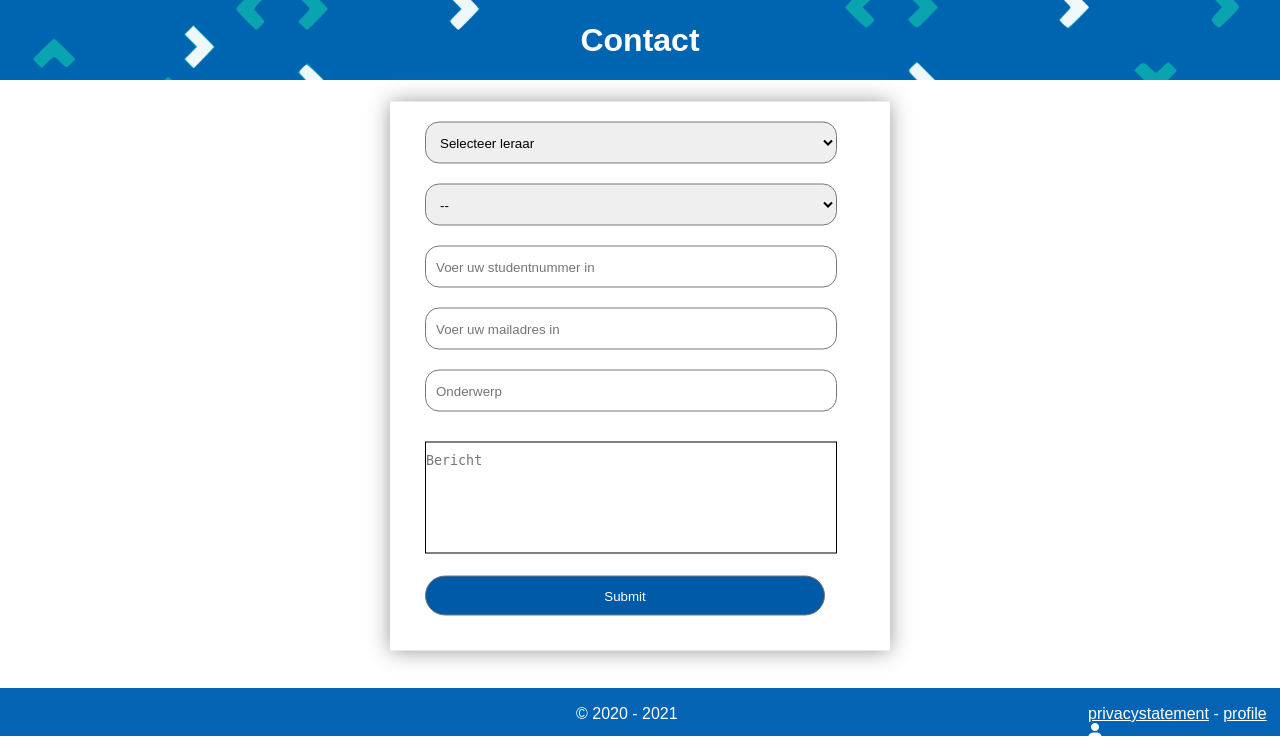
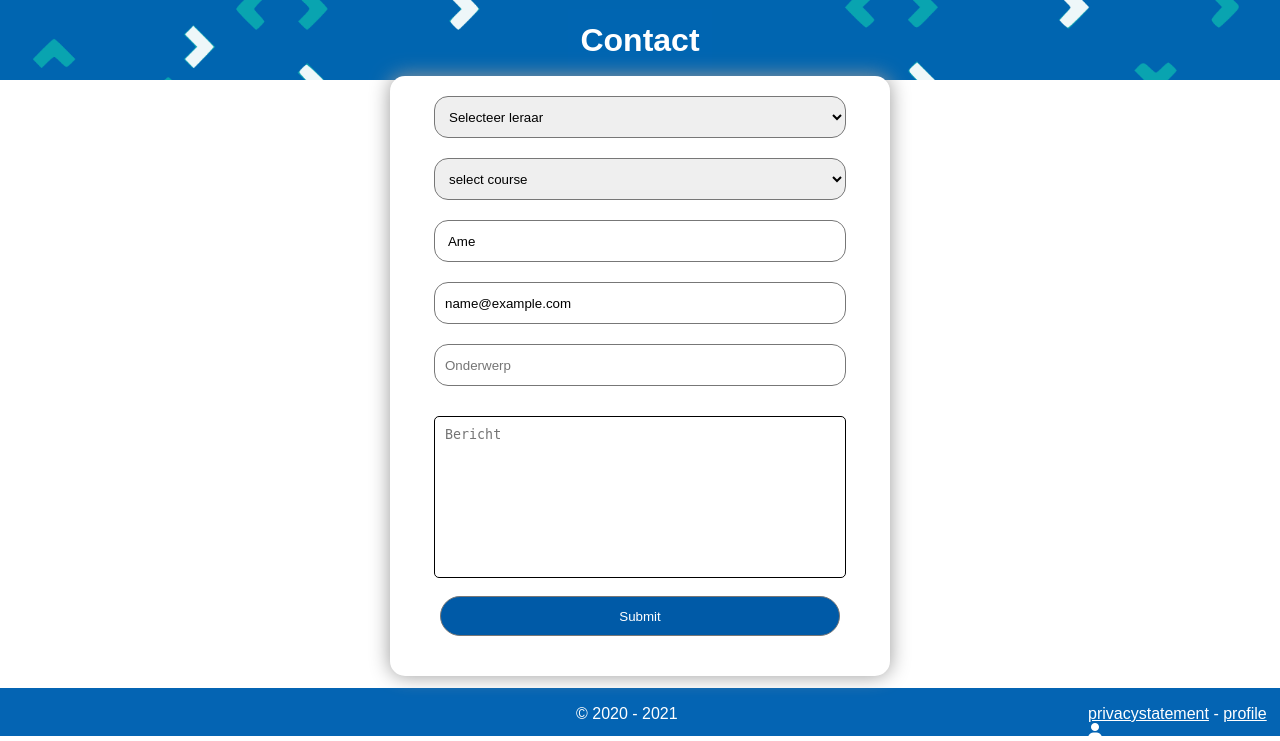
Before and after one commit to Tamara-Kidv/Studentenplatform, a PHP site: page /?Contact in a window 1280 px wide. Shown: the part 64-805 px from the top of the page. Run offline with PHP 8.4, Linux system fonts and the light colour scheme; the visitor is signed in with stand-in values (Sample User, id 1); some libraries are stand-ins or nearby versions.

Commit message:
Changed contactform
Added second screen to contact form, and made a mailing system possible, if we had a mailing server.

```diff
--- a/Contact/contact.php
+++ b/Contact/contact.php
@@ -1,23 +1,32 @@
-
  &nbsp;&nbsp;
   <!-- Spacing tussen banner -->
   <head>
     <link rel="stylesheet" href="../style.css">
+    <?php
+		$email = $_SESSION['email'];
+		$emailsearch = strpos($email, '@');
+		$naam1 = substr($email, 0, $emailsearch);
+		$emailsearch2 = strpos($naam1, '.');
+		$naam2 = substr($naam1, 0, $emailsearch2);
+		$emailsearch3 = ($emailsearch2 + 1);
+		$naam3 = substr($naam1, $emailsearch3);
+		$Anaam = str_replace('.', ' ', $naam3)
+	  ?>
   </head>
   <body class="bodycontact">
     <div class="contact-box">
-      <form class="contact-form" action="index.php?contactform.php" method="POST">
+      <form class="contact-form" action="contact/contactform.php" method="POST">
           <div class="grid=item-1">
           <div class="lerarencontact">
-            <select id="contactleraren" class="contactleraren"name="contactleraren" onchange="insertOptions(contactleraren,'contactcourse')" required>
+            <select id="contactleraren" class="contactleraren" name="contactleraren" onchange="insertOptions(contactleraren,'contactcourse')" required>
                 <option value="" disabled selected>Selecteer leraar</option>
-                <option value="raymondblankestijn">Raymond Blankestijn</option>
-                <option value="gerjanvanoenen">Gerjan van Oenen</option>
-                <option value="albertdejonge">Albert de Jonge</option>
-                <option value="renevanlaan">Rene van Laan</option>
-                <option value="jandoornbos">Jan Doornbos</option>
-                <option value="robloves">Rob Loves</option>
-                <option value="robsmit">Rob Smit</option>
+                <option value="Raymond Blankestijn">Raymond Blankestijn</option>
+                <option value="Gerjan van Oenen">Gerjan van Oenen</option>
+                <option value="Albert de Jonge">Albert de Jonge</option>
+                <option value="Rene Laan">Rene van Laan</option>
+                <option value="Jan Doornbos">Jan Doornbos</option>
+                <option value="Rob Loves">Rob Loves</option>
+                <option value="Rob Smit">Rob Smit</option>
             </select>
           </div>
         </div>
@@ -26,18 +35,18 @@
       <div class="grid=item-2">
         <div class="courses">
           <select id="contactcourse" class="contactcourse" name="contactcourse" required>
-              <option value="">--</option>
+              <option value="">select course</option>
             </select>
         </div>
       </div>
 
           <!-- Select courses -->
 
-        <form class="contact-form" action="index.php?contactform.php" method="POST">
-          <input type="text" class="inputfield" placeholder="Voer uw studentnummer in" required >
-          <input type="email" class="inputfield" placeholder="Voer uw mailadres in" required >
-          <input type="text" class="inputfield" name="onderwerpcontact" placeholder="Onderwerp">
-          <textarea name="message" class="inputtextcontact" placeholder="Bericht"></textarea>
+        <form class="contact-form" action="contact/contactform.php" method="POST">
+          <input type="text" class="inputfield" value="<?php echo ucwords($naam2. " " .$Anaam); ?>" name="name" required readonly>
+          <input type="email" class="inputfield" name="email" value="<?=$_SESSION['email']?>" required readonly>
+          <input type="text" class="inputfield" name="onderwerpcontact" placeholder="Onderwerp" required autocomplete="off">
+          <textarea name="message" class="inputtextcontact" placeholder="Bericht" required></textarea>
           <input class="submitcontact" type="submit" value="Submit">
         </form>
             <!-- Subject, textarea and the submit button -->
@@ -55,7 +64,7 @@
   function insertOptions(contactleraren,contactcourse) {
     var contactleraren = document.getElementById('contactleraren');
     var contactcourse = document.getElementById('contactcourse');
-    if (contactleraren.options[contactleraren.selectedIndex].value== "gerjanvanoenen") {
+    if (contactleraren.options[contactleraren.selectedIndex].value== "Gerjan van Oenen") {
       var opt1 = document.createElement('option');
       var opt2 = document.createElement('option');
       opt1.value = "PHP";
@@ -66,7 +75,7 @@
       contactcourse.add(opt1);
       contactcourse.add(opt2);
     }
-    else if (contactleraren.options[contactleraren.selectedIndex].value== "raymondblankestijn") {
+    else if (contactleraren.options[contactleraren.selectedIndex].value== "Raymond Blankestijn") {
       var opt1 = document.createElement('option');
       var opt2 = document.createElement('option');
       opt1.value = "Project";
@@ -77,7 +86,7 @@
       contactcourse.add(opt1);
       contactcourse.add(opt2);
     }
-    else if (contactleraren.options[contactleraren.selectedIndex].value== "renevanlaan") {
+    else if (contactleraren.options[contactleraren.selectedIndex].value== "Rene Laan") {
       var opt1 = document.createElement('option');
       var opt2 = document.createElement('option');
       opt1.value = "Informatiemanagement";
@@ -85,7 +94,7 @@
       removeAll(contactcourse);
       contactcourse.add(opt1);
     }
-    else if (contactleraren.options[contactleraren.selectedIndex].value== "robloves") {
+    else if (contactleraren.options[contactleraren.selectedIndex].value== "Rob Loves") {
       var opt1 = document.createElement('option');
       var opt2 = document.createElement('option');
       opt1.value = "Informatiemanagement";
@@ -93,7 +102,7 @@
       removeAll(contactcourse);
       contactcourse.add(opt1);
     }
-    else if (contactleraren.options[contactleraren.selectedIndex].value== "jandoornbos") {
+    else if (contactleraren.options[contactleraren.selectedIndex].value== "Jan Doornbos") {
       var opt1 = document.createElement('option');
       var opt2 = document.createElement('option');
       opt1.value = "HTML";
@@ -101,7 +110,7 @@
       removeAll(contactcourse);
       contactcourse.add(opt1);
     }
-    else if (contactleraren.options[contactleraren.selectedIndex].value== "albertdejonge") {
+    else if (contactleraren.options[contactleraren.selectedIndex].value== "Albert de Jonge") {
       var opt1 = document.createElement('option');
       var opt2 = document.createElement('option');
       opt1.value = "SLB";
@@ -112,7 +121,7 @@
       contactcourse.add(opt1);
       contactcourse.add(opt2);
     }
-    else if (contactleraren.options[contactleraren.selectedIndex].value== "robsmit") {
+    else if (contactleraren.options[contactleraren.selectedIndex].value== "Rob Smit") {
       var opt1 = document.createElement('option');
       var opt2 = document.createElement('option');
       opt1.value = "HTML";
--- a/Login/register.php
+++ b/Login/register.php
@@ -62,7 +62,7 @@
                 <hr class="hrLogin">
                     <form action="register.php" method="POST">
                         <label for="email"><b>Email</b></label>
-                        <input class="inputLogin" type="text" placeholder="Enter Email" name="email" id="email" required>
+                        <input class="inputLogin" type="email" placeholder="Enter Email" name="email" id="email" required>
 
                         <label for="psw"><b>Password</b></label>
                         <input class="inputLogin" type="password" placeholder="Enter Password" name="password" id="password" required minlength="8">
--- a/Stylesheet/style.css
+++ b/Stylesheet/style.css
@@ -737,7 +737,9 @@ summary:focus {
 
 .contact-box {
     width: 500px;
+    min-height: 600px;
     background-color: #fff;
+    border-radius: 15px;
 	box-shadow: 0 0 20px 0 #999;
 	top: 55%;
 	left: 50%;
@@ -746,11 +748,15 @@ summary:focus {
 	content: center;
 }
 .contact-form {
+    display: block;
+    margin:auto;
 	margin-left: 35px;
 	margin-right: 35px;
 	margin-bottom: 35px;
 }
  .inputfield,.submitcontact{
+    display: block;
+    margin:auto;
 	width: 400px;
 	height: 40px;
 	margin-top: 20px;
@@ -760,6 +766,8 @@ summary:focus {
 	outline: none;
 }
 .contactleraren,.contactcourse{
+    display: block;
+    margin:auto;
 	width: 412px;
 	height: 42px;
 	margin-top: 20px;
@@ -771,18 +779,27 @@ summary:focus {
 }
 .inputtextcontact {
     resize: none;
-	width: 410px;
-	height: 100px;
-	padding-top:10px;
+    display: block;
+    margin:auto;
+	width: 390px;
+	height: 140px;
+    padding: 10px;
 	margin-top: 30px;
     border: 1px solid;
+    border-radius: 5px;
 }
 .submitcontact {
     border-radius: 20px;
+    display: block;
+    margin-left: auto;
+    margin-right: auto;
 	color: white;
 	margin-top: 18px;
 	padding: 10px;
     background-color: #005AA7;
+}
+.h1center{
+    text-align: center;
 }
 /*Profile Styling*/
 
```
Also changed, not shown: Contact/contactform.php (+61 -18 lines), include/XML/login.xml (+1 -1 lines). Lines whose indentation alone changed are shown as unchanged.
